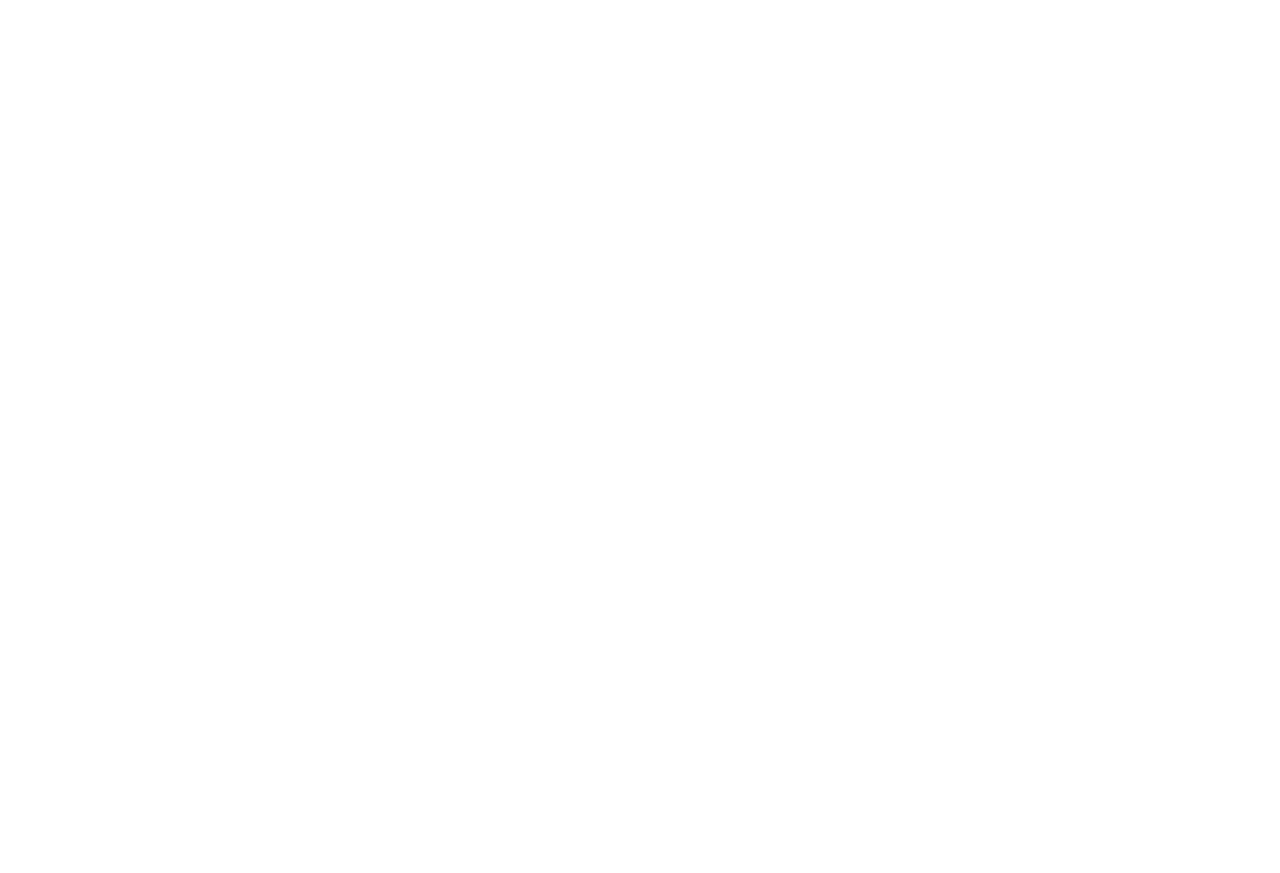
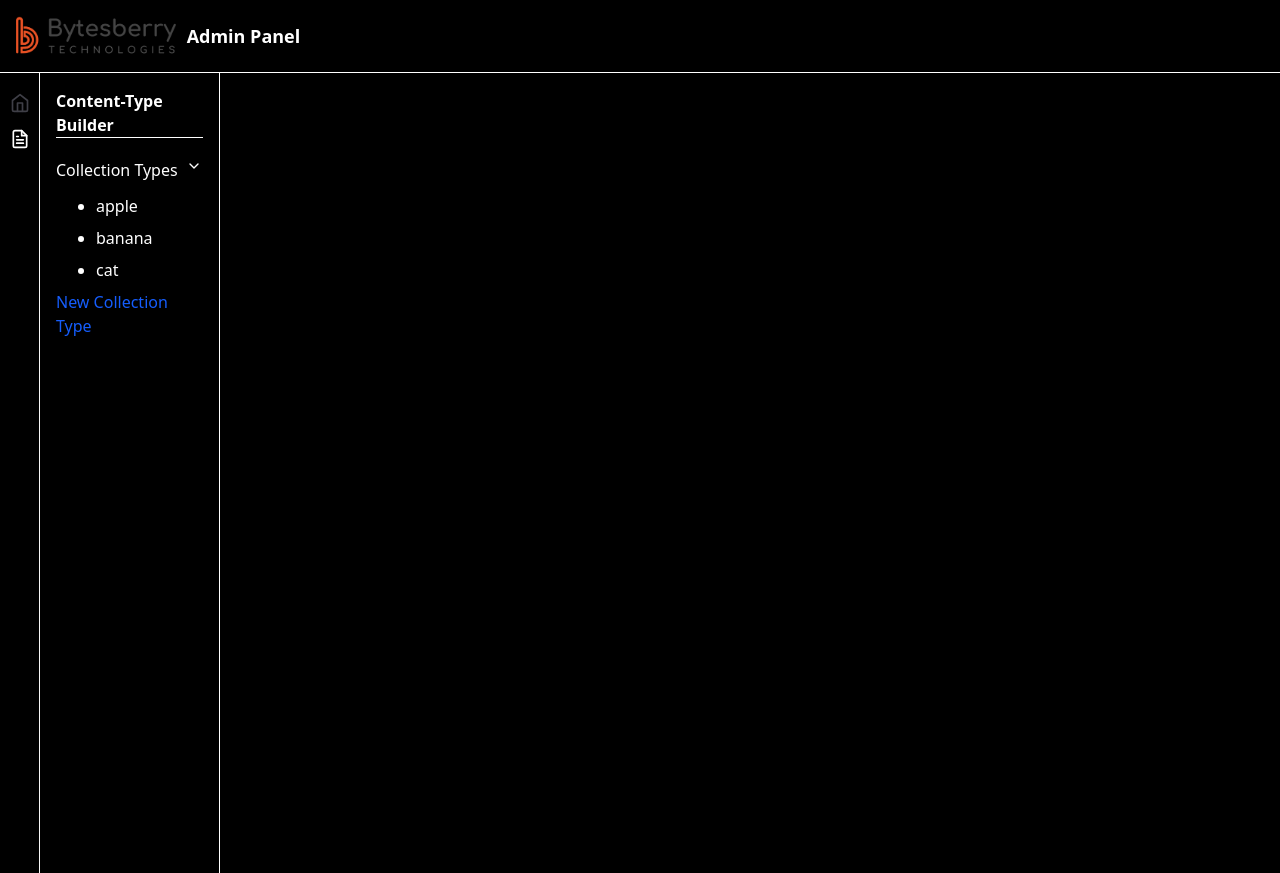
Before and after one commit to Waglogy/agile-cms, a React (Vite) app in the folder frontend/: page /admin/content-builder in a window 1280 px wide. Before the commit this address had no page. Before the commit the page ends 800 px from the top, so only its background shows below. Built offline with nearby package versions, Linux system fonts and the light colour scheme.

Commit message:
feat(content-builder): Add ContentBuilder component and integrate with AdminPage, enhance sidebar and modal functionality

```diff
--- a/frontend/index.html
+++ b/frontend/index.html
@@ -8,7 +8,7 @@
 
     <title>Agile CMS</title>
   </head>
-  <body>
+  <body class="bg-black text-white font-sans">
     <div id="root"></div>
     <script type="module" src="/src/main.jsx"></script>
   </body>
--- a/frontend/src/App.jsx
+++ b/frontend/src/App.jsx
@@ -1,7 +1,8 @@
 import React from "react";
 import { BrowserRouter as Router, Routes, Route } from "react-router-dom";
+import LoginForm from "./areas/public/loginForm.component";
 import AdminPage from "./areas/admin/dashboard/systemadmin/AdminPage";
-import LoginForm from "./areas/public/loginForm.component";
+import ContentBuilder from "./areas/admin/dashboard/systemadmin/ContentBuilder";
 
 
 function App() {
@@ -11,6 +12,7 @@
         <Route path = "/" element={<LoginForm/>}/>
         {/* Admin Panel Route */}
         <Route path="/admin" element={<AdminPage />} />
+        <Route path="/admin/content-builder" element={<ContentBuilder />} />
       </Routes>
     </Router>
   );
--- a/frontend/src/areas/admin/dashboard/systemadmin/AdminPage.jsx
+++ b/frontend/src/areas/admin/dashboard/systemadmin/AdminPage.jsx
@@ -1,20 +1,15 @@
 import React from "react";
-import Sidebar from "../../../../components/Sidebar";
+import MenuBar from "../../../../components/MenuBar";
 import Header from "../../../../components/Header";
 
 const AdminPage = () => {
   return (
-    <div className="flex h-screen">
-      {/* Sidebar */}
-      <Sidebar />
-
-      {/* Main Content */}
-      <div className="flex flex-col flex-1">
-        {/* Header */}
-        <Header />
-
-        {/* Content Area */}
-        <div className="p-6">
+    <div>
+      <Header />
+      <div className="flex">
+        <MenuBar />
+        <div className="w-full h-screen p-4">
+         {/* Content Area */}
           <h2 className="text-2xl font-semibold text-zinc-800">Welcome, Super Admin</h2>
           <p className="text-zinc-600 mt-2">Start building your page by dragging components from the sidebar.</p>
         </div>
--- /dev/null
+++ b/frontend/src/areas/admin/dashboard/systemadmin/ContentBuilder.jsx
@@ -0,0 +1,45 @@
+import React, { useState } from "react";
+import {useForm} from "react-hook-form"
+import Header from "../../../../components/Header";
+import Sidebar from "../../../../components/Sidebar";
+import MenuBar from "../../../../components/MenuBar";
+import PopUp from "../../../../components/PopUp";
+
+const ContentBuilder = () => {
+    const [modalContent, setModalContent] = useState("");
+    const [isModalOpen, setModalOpen] = useState(false);
+    const {register, handleSubmit} = useForm();
+    const onSubmit = (data) => {
+        console.log(data)
+    }
+    return (
+        <>
+            <Header />
+            <div className="flex">
+            <MenuBar />
+            <Sidebar isModalOpen={isModalOpen} setModalOpen={setModalOpen} setModalContent ={setModalContent} />
+
+            {/* Popup when create new collection is clicked */}
+            {isModalOpen && (<PopUp show={isModalOpen} modalContent={modalContent}>
+
+                <form className="mt-4 flex flex-col " onSubmit={handleSubmit(onSubmit)}>
+                    <label htmlFor="collecion_name" className="text-xs font-bold" >Collection Name</label>
+                    <input type="text" placeholder="Enter Collection Name" className="w-50 h-15 rounded bg-gray-900 border-gray-700 rounded-md text-center mt-3" id="collecion_name"
+                    {...register("Collection Name", { required: true })}
+                    />
+                    <div className="flex justify-between items-flex-end">
+                        <button className="bg-blue-600 text-white rounded px-4 py-2 mt-4 rounded" onClick={()=>{setModalOpen(false)}}>Close</button>
+                        <button type="Submit" className="bg-green-700 text-center px-4 py-2 mt-4 rounded" >Save</button>
+                    </div>
+
+                </form>
+            </PopUp>)
+
+            }
+
+            </div>
+        </>
+    );
+};
+
+export default ContentBuilder;
--- a/frontend/src/components/Header.jsx
+++ b/frontend/src/components/Header.jsx
@@ -3,12 +3,13 @@
 
 const Header = () => {
   return (
-    <header className="flex items-center justify-between bg-white p-4 shadow-md border-b">
+    <header className="flex items-center justify-between p-4 shadow-md border-b w-screen">
       {/* Logo */}
       <div className="flex items-center gap-2">
         <img src={logo} alt="Logo" className="h-10" />
-        <h1 className="text-lg font-semibold text-zinc-700">Admin Panel</h1>
+        <h1 className="text-lg font-semibold text-white">Admin Panel</h1>
       </div>
+
     </header>
   );
 };
--- /dev/null
+++ b/frontend/src/components/MenuBar.jsx
@@ -0,0 +1,12 @@
+import React from 'react'
+import { FiHome,FiFileText } from "react-icons/fi";
+
+const MenuBar = () => {
+    return(
+        <div className="flex gap-4 items-center flex-col w-10 border-r h-[100vh] pt-5">
+        <a href="/"><FiHome size={20} className="text-zinc-700" /></a>
+        <FiFileText size={20} />
+      </div>
+    )
+}
+export default MenuBar;
--- /dev/null
+++ b/frontend/src/components/PopUp.jsx
@@ -0,0 +1,25 @@
+import React from 'react';
+
+const PopUp = ({ show, children, modalContent}) => {
+  return (
+    <div className="w-full h-full z-300 bg-[#ffffff33] bg-opacity-50 fixed">
+
+        <div className={show ? "modal display-block" : "modal display-none"}>
+            <div className=" lg:w-[60%] h-[60%] bg-black absolute bottom-50 right-50 p-3 ">
+                <div className="p-4 ">
+                    <h2 className="text-lg font-bold">{modalContent}</h2>
+
+                </div>
+                <hr />
+                <section className="modal-main p-5 flex justify-center items-center">
+                    {children}
+                </section>
+
+
+        </div>
+        </div>
+    </div>
+  );
+};
+
+export default PopUp;
--- a/frontend/src/components/Sidebar.jsx
+++ b/frontend/src/components/Sidebar.jsx
@@ -1,59 +1,46 @@
 import React, { useState } from "react";
-import { ChevronDown, ChevronRight } from "lucide-react";
+import Dropdown from "../reusable-components/buttons/DropdownButton";
 
-const Sidebar = () => {
-  const [openDropdown, setOpenDropdown] = useState(false);
+const Sidebar = ({ isModalOpen, setModalOpen, setModalContent }) => {
+  const data = ["apple", "banana", "cat"];
+  const [isDropdownOpen, setIsDropdownOpen] = useState(true);
 
-  // Components available for dragging
-  const components = [
-    { id: "rich-text", name: "Rich Text Editor" },
-    { id: "button", name: "Button" },
-    { id: "image", name: "Image Upload" },
-  ];
-
-  // Drag handler
-  const handleDragStart = (event, component) => {
-    event.dataTransfer.setData("componentId", component.id);
+  const handleClick = (action) => {
+    try {
+      switch (action) {
+        case "toggleDropdown":
+          setIsDropdownOpen(!isDropdownOpen);
+          break;
+        case "togglePopUp":
+          setModalOpen(true);
+          setModalContent("Collection Type");
+          break;
+        default:
+          console.log("NO INPUT");
+          break;
+      }
+    } catch (error) {
+      console.error(error);
+    }
   };
 
   return (
-    <div className="w-64 bg-white h-screen p-4 shadow-lg border-r">
-      <h2 className="text-lg font-semibold text-zinc-700 mb-4">Admin Panel</h2>
-
-      {/* Dropdown Section */}
+    <div className="flex flex-col w-45 h-screen p-4 shadow-lg border-r">
+      <h1 className="text-l font-bold">Content-Type Builder</h1>
+      <hr />
+      <div className="flex mt-5">
+        <h3>Collection Types</h3>
+        <Dropdown isOpen={isDropdownOpen} toggleDropdown={() => handleClick("toggleDropdown")} />
+      </div>
+      {isDropdownOpen && (
+        <ul className="pl-10 mt-3">
+          {data.map((item, index) => (
+            <li key={index} className="mb-2 list-disc">{item}</li>
+          ))}
+        </ul>
+      )}
       <div>
-        <button
-          onClick={() => setOpenDropdown(!openDropdown)}
-          className="flex items-center justify-between w-full bg-zinc-100 p-2 rounded-md"
-        >
-          Drag & Drop Elements
-          {openDropdown ? <ChevronDown size={18} /> : <ChevronRight size={18} />}
-        </button>
-
-        {openDropdown && (
-          <div className="mt-2 bg-zinc-50 p-2 rounded-md border">
-            {components.map((comp) => (
-              <div
-                key={comp.id}
-                draggable
-                onDragStart={(e) => handleDragStart(e, comp)}
-                className="p-2 mb-2 bg-zinc-200 rounded cursor-move hover:bg-zinc-300"
-              >
-                {comp.name}
-              </div>
-            ))}
-          </div>
-        )}
-      </div>
-
-      {/* Actions */}
-      <div className="flex gap-3 mt-5">
-        <button className="bg-zinc-700 text-white px-4 py-2 rounded-md hover:bg-zinc-600">
-          Save
-        </button>
-        <button className="bg-zinc-700 text-white px-4 py-2 rounded-md hover:bg-zinc-600">
-          Publish
-        </button>
+        <a href="#" className="text-blue-600 mt-5" onClick={() => handleClick("togglePopUp")}>New Collection Type</a>
       </div>
     </div>
   );
--- /dev/null
+++ b/frontend/src/reusable-components/buttons/Actions.jsx
@@ -0,0 +1,17 @@
+import React from "react";
+import { ChevronDown, ChevronRight } from "lucide-react";
+
+const Actions = ({ openDropdown, setOpenDropdown, components, handleDragStart }) => {
+    return (
+
+        <div className="flex gap-3 mt-5">
+        <button className="bg-zinc-700 text-white px-4 py-2 rounded-md hover:bg-zinc-600">
+          Save
+        </button>
+        <button className="bg-zinc-700 text-white px-4 py-2 rounded-md hover:bg-zinc-600">
+          Publish
+        </button>
+      </div>
+    );
+};
+export default Actions;
--- /dev/null
+++ b/frontend/src/reusable-components/buttons/DropdownButton.jsx
@@ -0,0 +1,16 @@
+import React from 'react';
+import { FiChevronRight, FiChevronDown } from "react-icons/fi";
+
+const Dropdown = ({ isOpen, toggleDropdown }) => {
+  return (
+    <div className="dropdown dispaly-flex items-center ml-2">
+      {isOpen ? (
+        <FiChevronDown onClick={toggleDropdown} className="cursor-pointer" />
+      ) : (
+        <FiChevronRight onClick={toggleDropdown} className="cursor-pointer" />
+      )}
+    </div>
+  );
+};
+
+export default Dropdown;
```
Also changed, not shown: 1 other file (tests, documents, lock files or other folders).
